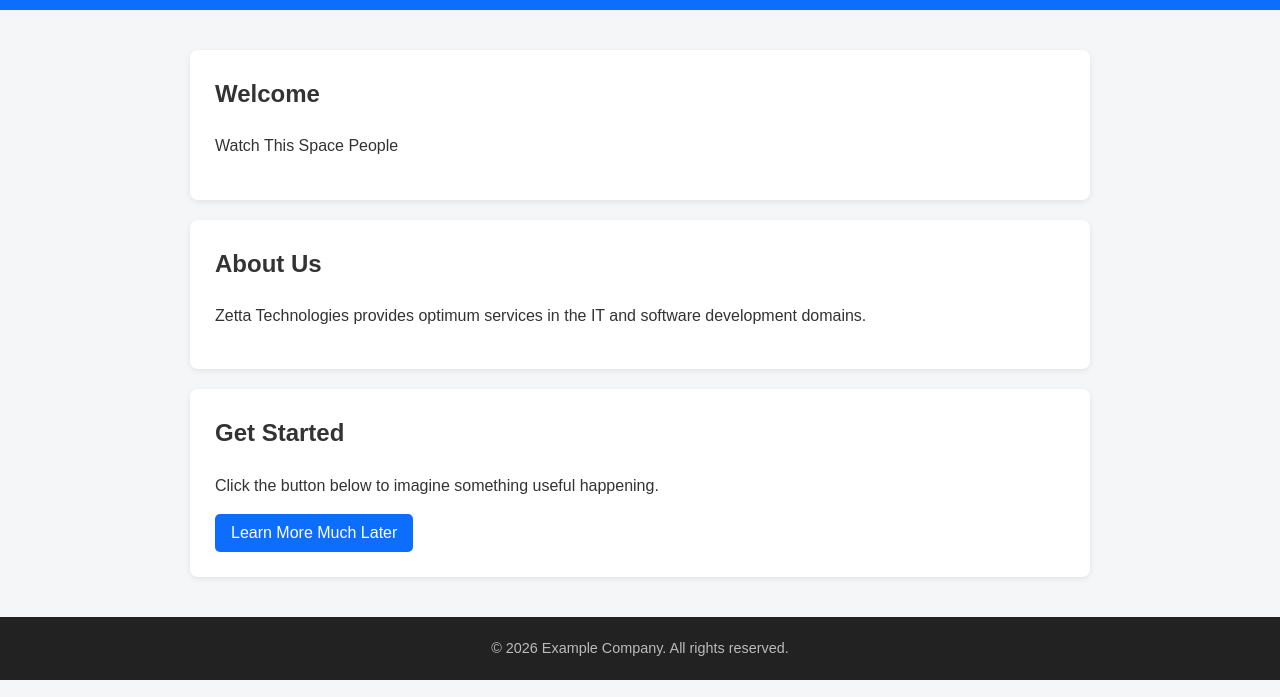
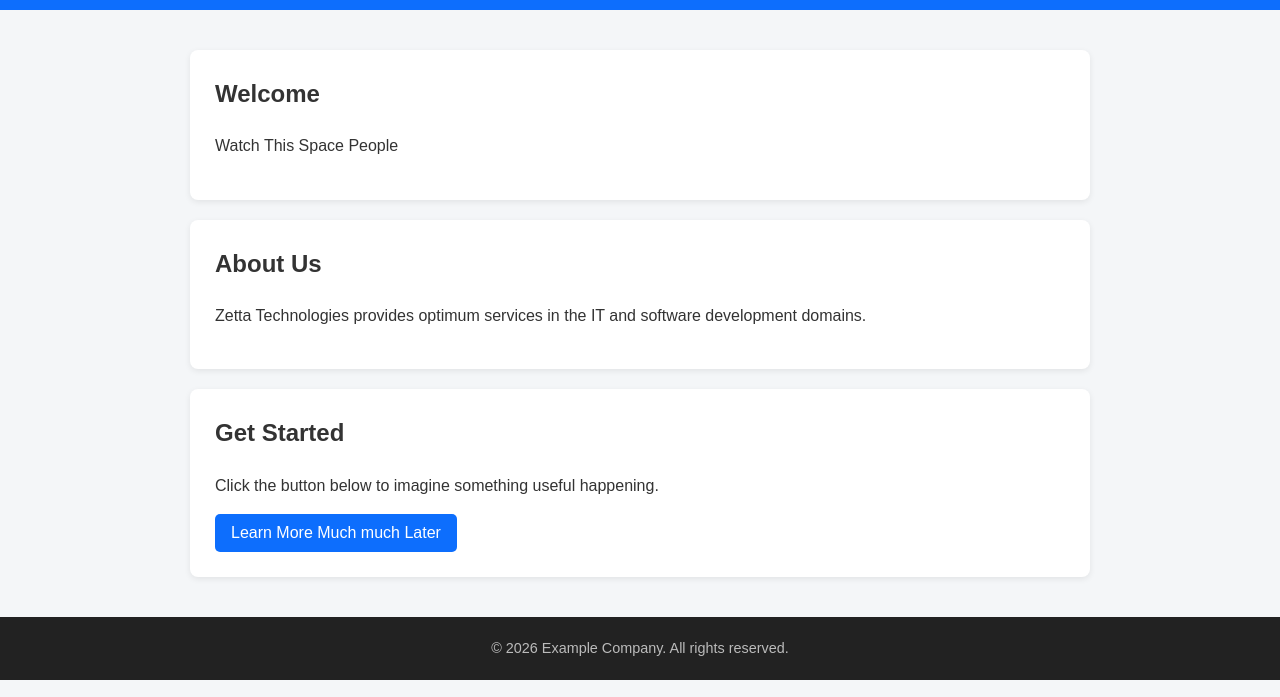
Before and after one commit to PiBosch/MyWebsites, a plain HTML site: page index.html in a window 1280 px wide. Shown: the part 103-800 px from the top of the page. Drawn offline with Linux system fonts and the light colour scheme.

Commit message:
added another mutch

```diff
--- a/index.html
+++ b/index.html
@@ -103,7 +103,7 @@
       <p>
         Click the button below to imagine something useful happening.
       </p>
-      <button>Learn More Much Later</button>
+      <button>Learn More Much much Later</button>
     </section>
   </main>
 
```
Also changed, not shown: 1 other file.
